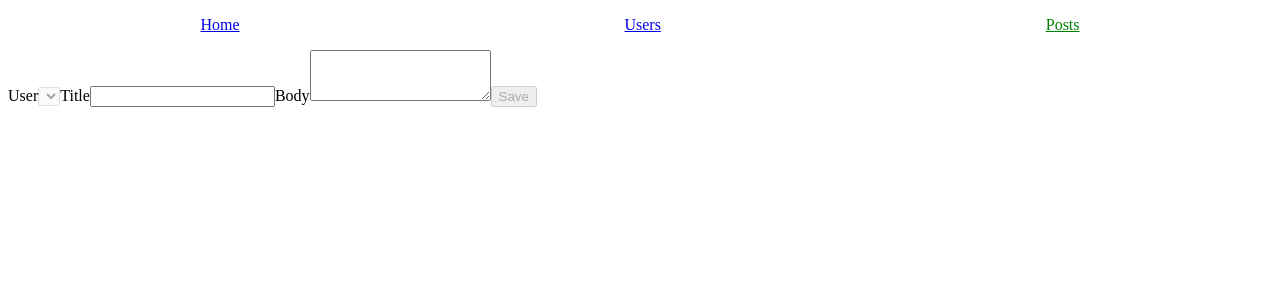
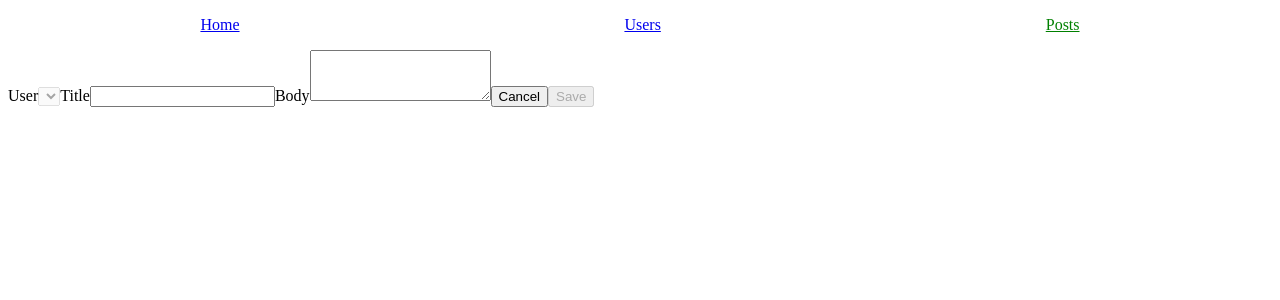
Before and after one commit to attilacs/angular-practice-users-and-posts, an Angular app: page /posts/new in a window 1280 px wide. Shown: the top 300 px of the page. Built offline with nearby package versions, Linux system fonts and the light colour scheme; no server answers.

Commit message:
Implement cancel button

```diff
--- a/src/app/components/post-edit/post-edit.component.html
+++ b/src/app/components/post-edit/post-edit.component.html
@@ -9,5 +9,6 @@
     <input type="text" id="title" formControlName="title">
     <label for="body">Body</label>
     <textarea id="body" rows="3" formControlName="body"></textarea>
+    <button type="button" (click)="cancel()">Cancel</button>
     <button type="submit" [disabled]="!form.valid">Save</button>
 </form>
--- a/src/app/components/post-edit/post-edit.component.ts
+++ b/src/app/components/post-edit/post-edit.component.ts
@@ -105,6 +105,10 @@ export class PostEditComponent implements OnInit, OnDestroy {
     this.subscriptions.set(SubscriptionKey.Save, saveSubscription);
   }
 
+  cancel() {
+    this.router.navigate(["posts"]);
+  }
+
   private unsubScribe(key: SubscriptionKey): void {
     const subscription = this.subscriptions.get(key);
     if (!subscription) {
```
